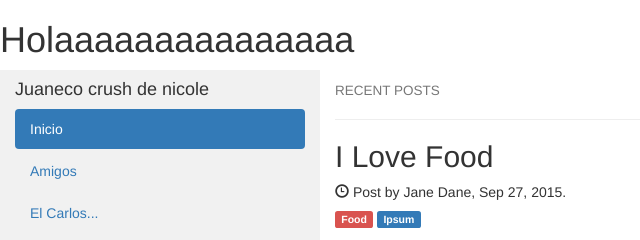
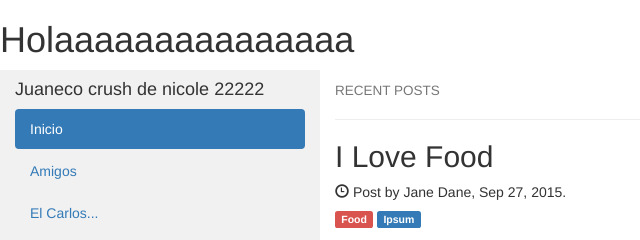
Before and after one commit to Noluccia/WEB1, a plain HTML site: page index.html in a window 1280 px wide. Shown: the top 240 px of the page, 0-640 px from the left. Drawn offline with nearby package versions, Linux system fonts and the light colour scheme.

Commit message:
commit serio2

```diff
--- a/index.html
+++ b/index.html
@@ -39,7 +39,7 @@
 <div class="container-fluid">
   <div class="row content">
     <div class="col-sm-3 sidenav">
-      <h4>Juaneco crush de nicole</h4>
+      <h4>Juaneco crush de nicole 22222</h4>
       <ul class="nav nav-pills nav-stacked">
         <li class="active"><a href="#section1">Inicio</a></li>
         <li><a href="#section2">Amigos</a></li>
```
